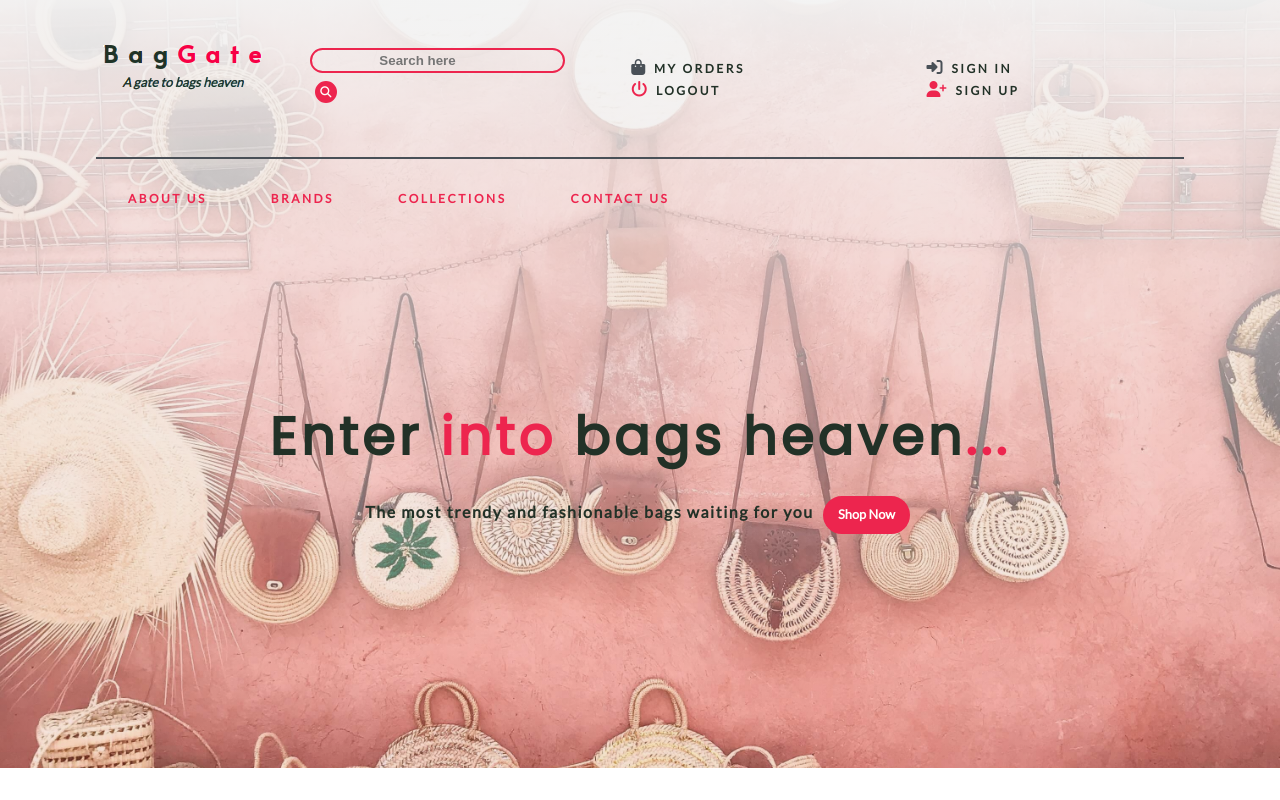
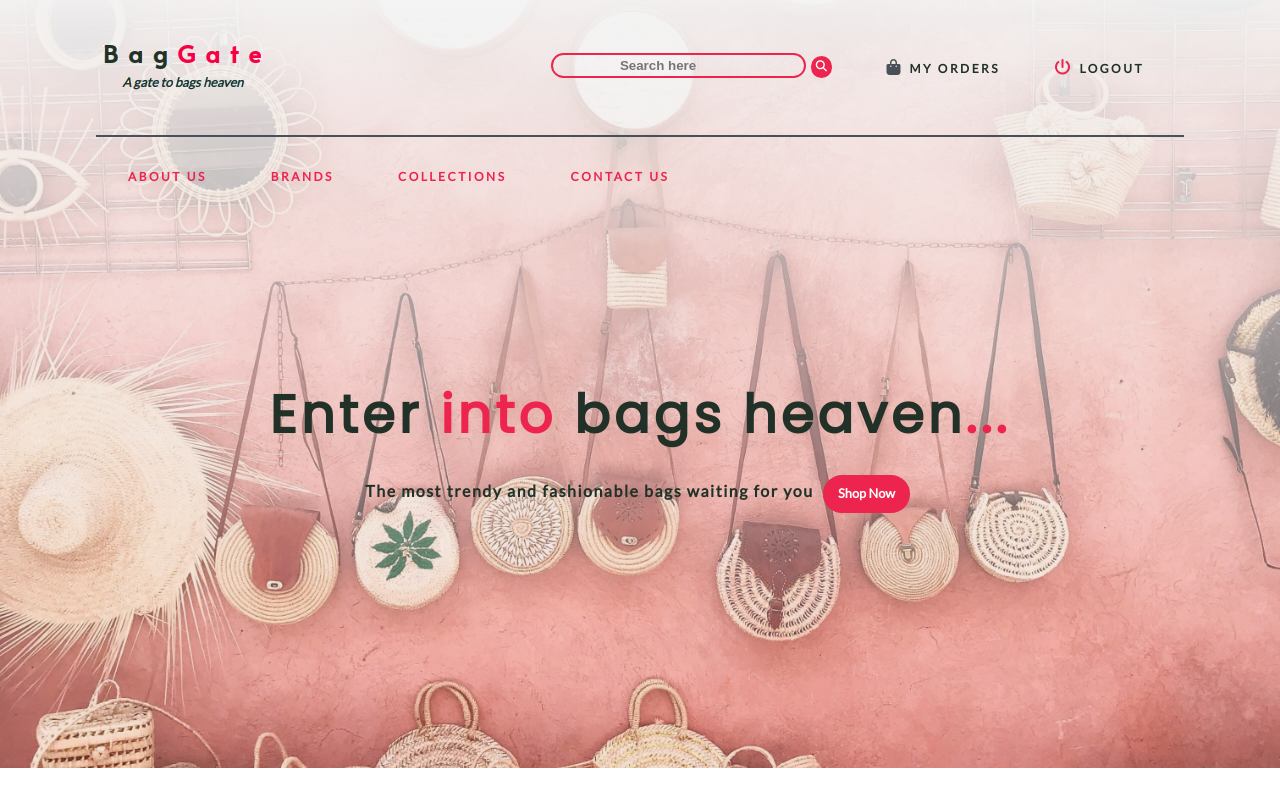
Before and after one commit to kapeiharshad/ecommerce-ui, a React (Create React App) app: page / in a window 1280 px wide. Built offline with nearby package versions, Linux system fonts and the light colour scheme; the HTML template or start-up script is replaced by a standard one.

Commit message:
only commented

```diff
--- a/src/components/header/navbar/Navbar.js
+++ b/src/components/header/navbar/Navbar.js
@@ -42,7 +42,7 @@ const Navbar = () => {
             </NavLink>
           </div>
 
-          <div className="signOutedTab">
+          {/* <div className="signOutedTab">
             <NavLink className="navlink" to="/signin">
               <span className="nav-text-container">
                 <i
@@ -59,7 +59,7 @@ const Navbar = () => {
                 <span className="links-text">Sign Up</span>
               </span>
             </NavLink>
-          </div>
+          </div> */}
         </div>
       </div>
       <div className="underline"></div>
```
